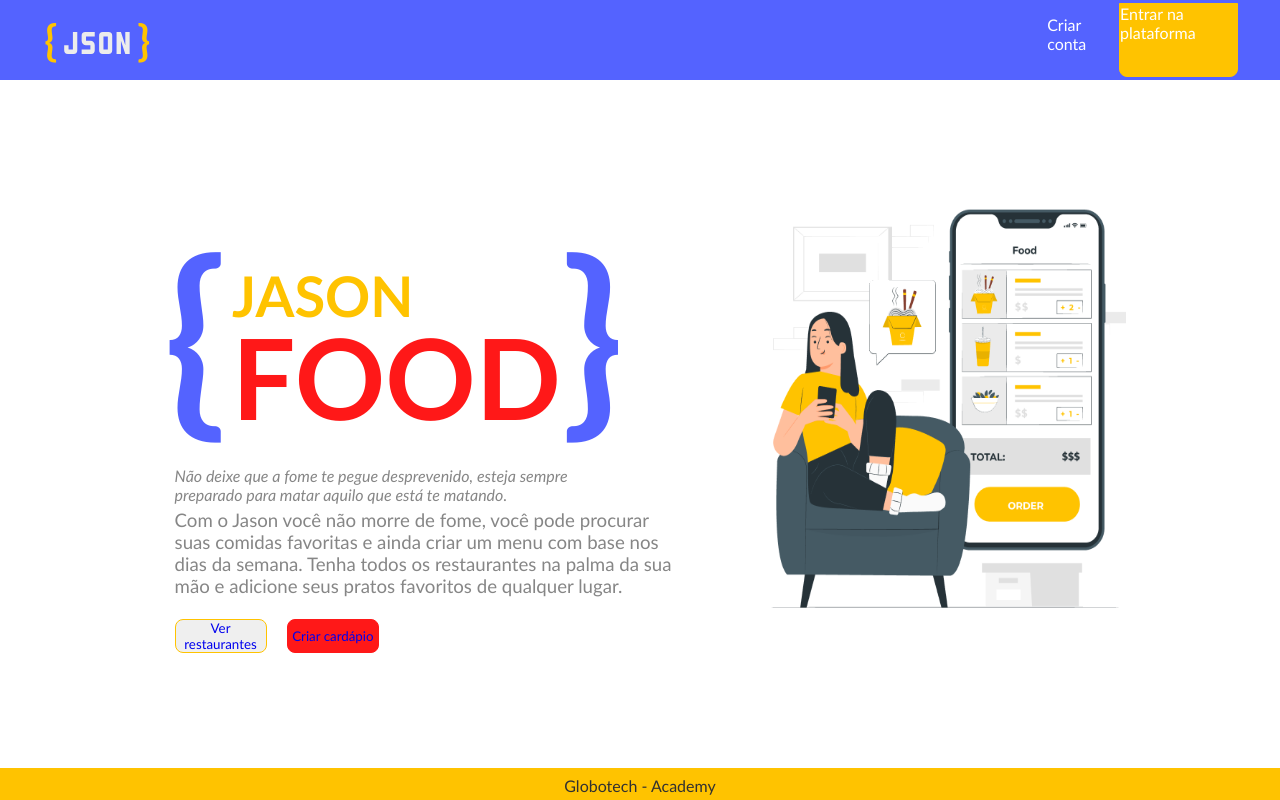
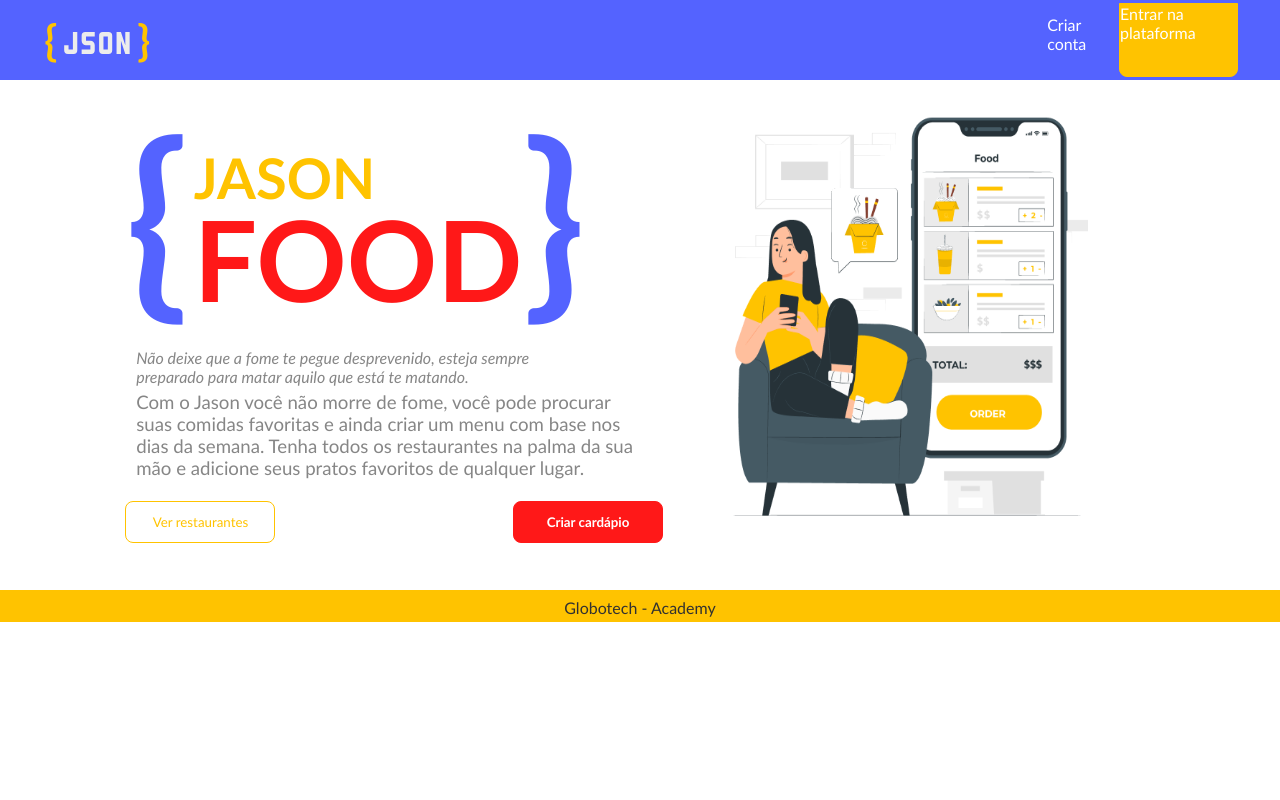
Before and after one commit to mfnp14/globotech-desafio-final, a React (Create React App) app in the folder frontend/jason-app/: page / in a window 1280 px wide. Built offline with nearby package versions, Linux system fonts and the light colour scheme.

Commit message:
feature: footer

```diff
--- a/frontend/jason-app/src/component/footer/index.tsx
+++ b/frontend/jason-app/src/component/footer/index.tsx
@@ -1,10 +1,11 @@
-import './style.css'
+import { ContainerFooter } from "./style";
+
 const Footer = () => {
   return (
-    <div className={"containerFooter"}>
-    <p className={'textFooter'}>Globotech - Academy</p>
-    </div>
-  )
-}
+    <ContainerFooter>
+      <p className={"textFooter"}>Globotech - Academy</p>
+    </ContainerFooter>
+  );
+};
 
-export default Footer
+export default Footer;
--- a/frontend/jason-app/src/component/footer/style.css
+++ /dev/null
@@ -1,13 +0,0 @@
-.containerFooter {
-    background-color: #FFC300;
-    width: 100%;
-    height: 3vh;
-    bottom: 0;
-    position: absolute;
-    text-align: center;
-    padding-top: 8px;
-}
-
-.textFooter {
-    color: #313131;
-}
--- /dev/null
+++ b/frontend/jason-app/src/component/footer/style.ts
@@ -0,0 +1,13 @@
+import styled from "styled-components";
+
+export const ContainerFooter = styled.div`
+  background-color: #ffc300;
+  width: 100%;
+  height: 3vh;
+  text-align: center;
+  padding-top: 8px;
+
+  & .textFooter {
+    color: #313131;
+  }
+`;
--- a/frontend/jason-app/src/pages/landing/index.tsx
+++ b/frontend/jason-app/src/pages/landing/index.tsx
@@ -15,8 +15,8 @@ import {
   LastName,
   LogoDetailBrand,
   SloganText,
-  TextButtonPrimaryLanding,
-  TextButtonSecondaryLanding,
+  StyledLinkPrimary,
+  StyledLinkSecondary,
 } from "./style";
 import Footer from "../../component/footer";
 
@@ -49,19 +49,13 @@ const Landing = () => {
 
           <ContentButton>
             <ButtonSecondaryLanding>
-              <Link to={"/"}>
-                {/* <TextButtonSecondaryLanding> */}
+              <StyledLinkSecondary to={"/"}>
                 Ver restaurantes
-                {/* </TextButtonSecondaryLanding> */}
-              </Link>
+              </StyledLinkSecondary>
             </ButtonSecondaryLanding>
 
             <ButtonPrimaryLanding>
-              <Link to={"/"}>
-                {/* <TextButtonPrimaryLanding> */}
-                Criar cardápio
-                {/* </TextButtonPrimaryLanding> */}
-              </Link>
+              <StyledLinkPrimary to={"/"}>Criar cardápio</StyledLinkPrimary>
             </ButtonPrimaryLanding>
           </ContentButton>
         </ContentBrand>
--- a/frontend/jason-app/src/pages/landing/style.ts
+++ b/frontend/jason-app/src/pages/landing/style.ts
@@ -1,12 +1,13 @@
+import { Link } from "react-router-dom";
 import styled from "styled-components";
 
 export const ContainerLanding = styled.div`
   display: flex;
   width: 80vw;
-  margin-top: 10%;
-  margin-left: 8%;
-  margin-right: 8%;
+  margin: 10px 8% 47px 5%;
   justify-content: space-between;
+  overflow: hidden;
+  align-items: center;
 `;
 
 export const ContentBrand = styled.div`
@@ -66,10 +67,8 @@ export const DescriptionText = styled.p`
 
 export const ContentButton = styled.div`
   display: flex;
-  width: 38%;
   margin-top: 4%;
-  margin-left: 2%;
-  justify-content: space-around;
+  justify-content: space-between;
   column-gap: 10%;
 `;
 
@@ -79,8 +78,11 @@ export const ButtonPrimaryLanding = styled.button`
   border-radius: 8px;
   transition-delay: 70ms;
   width: 150px;
+  padding: 12px 14px 12px 14px;
+  color: #ececec;
+  cursor: pointer;
 
-  & :hover {
+  &:hover {
     background-color: white;
     border-radius: 8px;
     transition-delay: 70ms;
@@ -89,20 +91,17 @@ export const ButtonPrimaryLanding = styled.button`
   }
 `;
 
-export const TextButtonPrimaryLanding = styled.p`
-  padding: 12px 14px 12px 14px;
-  color: #ececec;
-  cursor: pointer;
-`;
-
 export const ButtonSecondaryLanding = styled.button`
-  background-color: none;
+  background-color: #fff;
   border: 1px solid #ffc300;
   border-radius: 8px;
   transition-delay: 70ms;
   width: 150px;
+  padding: 12px 14px 12px 14px;
 
-  & :hover {
+  cursor: pointer;
+
+  &:hover {
     background-color: #ffc300;
     border-radius: 8px;
     transition-delay: 70ms;
@@ -111,13 +110,26 @@ export const ButtonSecondaryLanding = styled.button`
   }
 `;
 
-export const TextButtonSecondaryLanding = styled.p`
-  padding: 12px 14px 12px 14px;
-  color: #ffc300;
-  cursor: pointer;
-`;
-
 export const ImagePromotional = styled.img`
   height: 50vh;
   width: 28vw;
 `;
+
+export const StyledLinkPrimary = styled(Link)`
+  color: #fff;
+  font-weight: bold;
+
+  &:hover {
+    color: #FF1818;
+    font-weight: bold;
+`;
+
+export const StyledLinkSecondary = styled(Link)`
+  color: #ffc300;
+  width: 100%;
+
+  &:hover {
+    color: #fff;
+    font-weight: bold;
+  }
+`;
```
